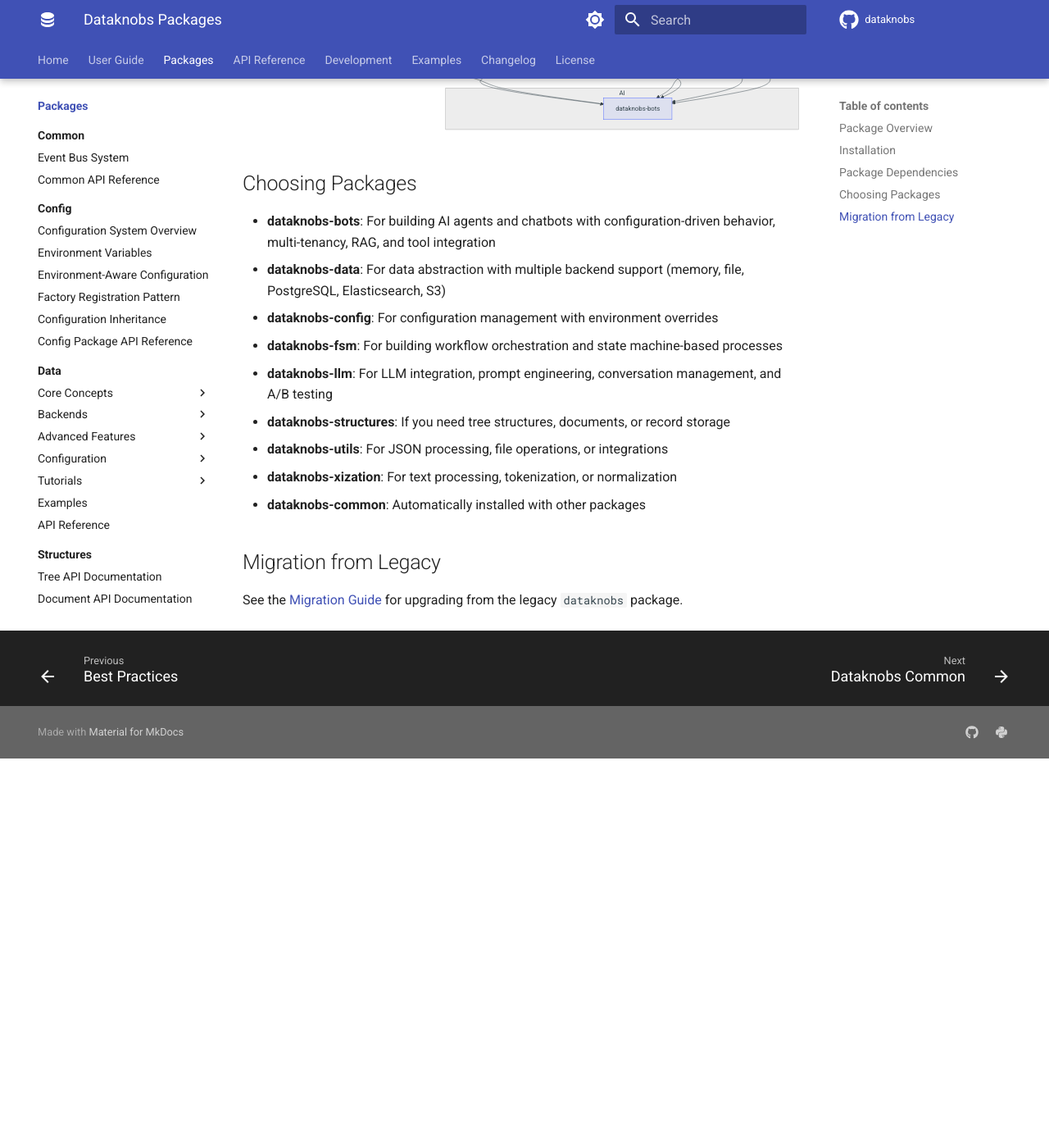
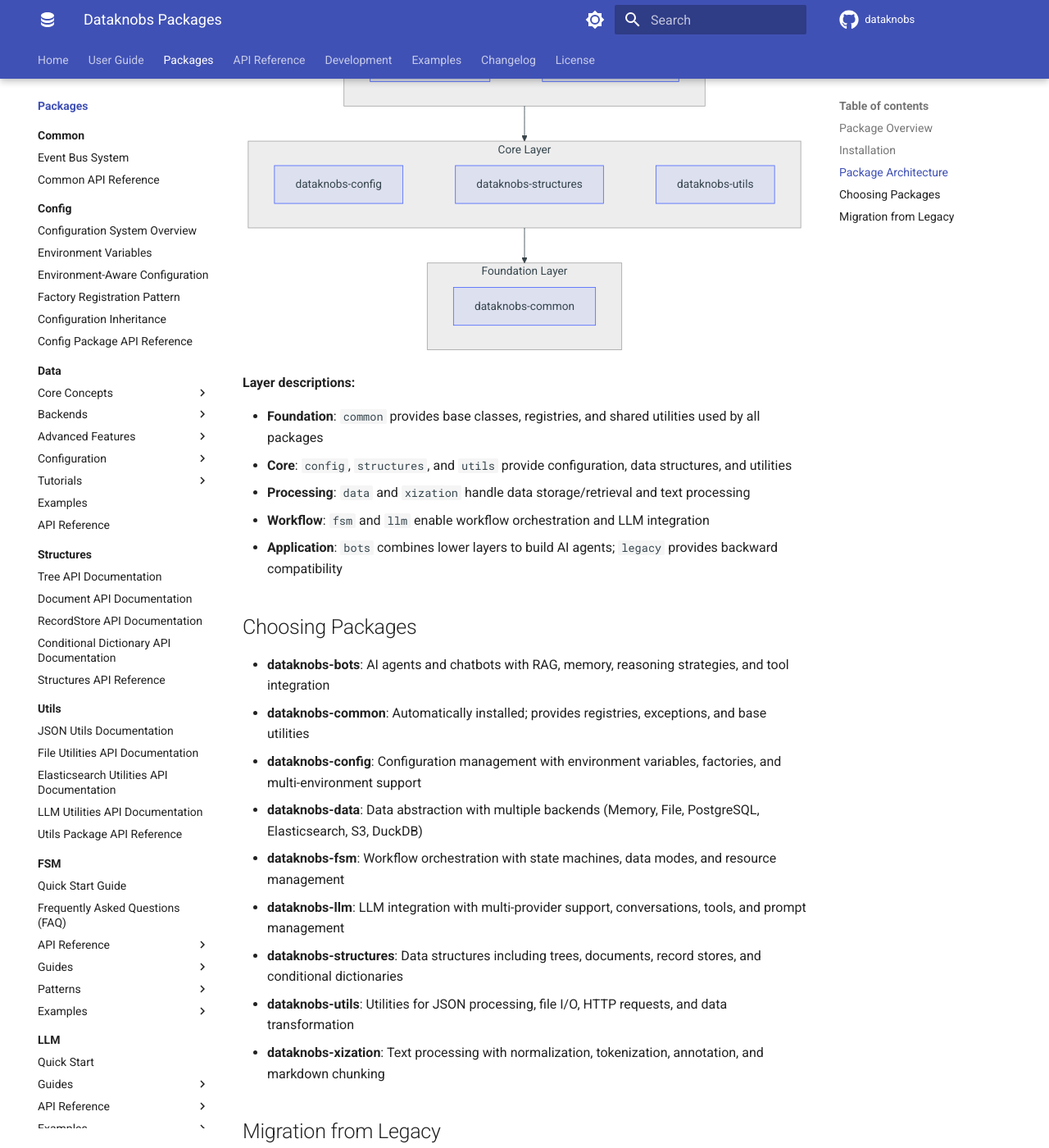
Before and after one commit to KBS-Labs/dataknobs, an MkDocs documentation site: the page built from docs/packages/index.md, in a window 1280 px wide and 1400 px high, scrolled down 2084 px. Shown: the whole window at 82% size. Built offline with MkDocs 1.6.1 and Material for MkDocs 9.7.7, drawn with Linux system fonts in a browser that asks for light colours; comment, search, counter and statistics services are not loaded; before the commit the page ends 3009 px from its top, so only the background shows below that; some of the changed text lies outside the part shown.

Commit message:
docs: consistent package ordering

````diff
--- a/docs/api/index.md
+++ b/docs/api/index.md
@@ -22,64 +22,48 @@
 
 ## Package APIs
 
-### AI & LLM Packages
+All packages listed alphabetically:
+
 - [dataknobs-bots](dataknobs-bots.md) - AI chatbots and agents API
+- [dataknobs-common](dataknobs-common.md) - Common components, registries, and exceptions API
+- [dataknobs-config](dataknobs-config.md) - Configuration management API
+- [dataknobs-data](dataknobs-data.md) - Data abstraction API
+- [dataknobs-fsm](dataknobs-fsm.md) - Finite State Machine framework API
 - [dataknobs-llm](dataknobs-llm.md) - LLM integration API
-
-### Data & Configuration Packages
-- [dataknobs-data](dataknobs-data.md) - Data abstraction API
-- [dataknobs-config](dataknobs-config.md) - Configuration management API
-
-### Workflow & Processing Packages
-- [dataknobs-fsm](dataknobs-fsm.md) - Finite State Machine framework API
-
-### Core Utilities Packages
 - [dataknobs-structures](dataknobs-structures.md) - Core data structures API
 - [dataknobs-utils](dataknobs-utils.md) - Utility functions API
 - [dataknobs-xization](dataknobs-xization.md) - Text processing API
-- [dataknobs-common](dataknobs-common.md) - Common components API
 
 ## Quick Reference
 
 ### Bots
 ```python
-from dataknobs_bots import DynaBot, BotContext
+from dataknobs_bots import DynaBot, BotContext, BotRegistry
+```
+
+### Common
+```python
+from dataknobs_common import DataknobsError, ValidationError, Registry, serialize
+```
+
+### Config
+```python
+from dataknobs_config import Config, EnvironmentConfig, EnvironmentAwareConfig
+```
+
+### Data
+```python
+from dataknobs_data import database_factory, async_database_factory, Record, Query, Filter, Operator
+```
+
+### FSM
+```python
+from dataknobs_fsm import SimpleFSM, AsyncSimpleFSM, AdvancedFSM, DataHandlingMode
 ```
 
 ### LLM
 ```python
-from dataknobs_llm import (
-    create_llm_provider,
-    LLMMessage,
-    LLMResponse,
-    MessageTemplate,
-    MessageBuilder,
-    Tool,
-    ToolRegistry
-)
-```
-
-### FSM
-```python
-from dataknobs_fsm import SimpleFSM, AdvancedFSM, AsyncSimpleFSM, DataHandlingMode
-```
-
-### Data
-```python
-from dataknobs_data import (
-    database_factory,
-    async_database_factory,
-    Record,
-    Query,
-    Filter,
-    Operator
-)
-```
-- See [dataknobs-data API reference](../packages/data/api-reference.md) for complete documentation
-
-### Config
-```python
-from dataknobs_config import Config
+from dataknobs_llm import create_llm_provider, LLMConfig, LLMMessage, ConversationManager, Tool
 ```
 
 ### Structures
@@ -89,12 +73,12 @@
 
 ### Utils
 ```python
-from dataknobs_utils import json_utils, file_utils, elasticsearch_utils
+from dataknobs_utils import json_utils, file_utils, requests_utils, pandas_utils
 ```
 
 ### Xization
 ```python
-from dataknobs_xization import normalize, masking_tokenizer, annotations
+from dataknobs_xization import MarkdownChunker, parse_markdown, Annotations, normalize
 ```
 
 ## Documentation Conventions
--- a/docs/packages/index.md
+++ b/docs/packages/index.md
@@ -7,14 +7,14 @@
 | Package | Purpose | Key Features |
 |---------|---------|--------------|
 | [dataknobs-bots](bots/index.md) | AI agents & chatbots | Configuration-driven bots, Multi-tenancy, RAG, Tool integration |
-| [dataknobs-data](data/index.md) | Data abstraction layer | Records, Fields, Multiple backends, Async support |
-| [dataknobs-config](config/index.md) | Configuration management | Modular configs, Environment overrides, Cross-references |
-| [dataknobs-fsm](fsm/index.md) | Finite State Machine framework | Workflow orchestration, State management, Resource handling |
-| [dataknobs-llm](llm/index.md) | LLM integration & prompt engineering | Unified LLM interface, Prompt templates, Conversations, A/B testing |
+| [dataknobs-common](common/index.md) | Shared components | Base classes, Registries, Serialization, Event bus |
+| [dataknobs-config](config/index.md) | Configuration management | Modular configs, Environment overrides, Object factories |
+| [dataknobs-data](data/index.md) | Data abstraction layer | Records, Queries, Multiple backends, Async support |
+| [dataknobs-fsm](fsm/index.md) | Finite State Machine framework | Workflow orchestration, Data modes, Resource handling |
+| [dataknobs-llm](llm/index.md) | LLM integration & prompts | Multi-provider, Conversations, Tools, A/B testing |
 | [dataknobs-structures](structures/index.md) | Core data structures | Tree, Document, RecordStore, ConditionalDict |
-| [dataknobs-utils](utils/index.md) | Utility functions | JSON, File, Elasticsearch, LLM utilities |
-| [dataknobs-xization](xization/index.md) | Text processing | Chunking, Tokenization, Normalization, Masking |
-| [dataknobs-common](common/index.md) | Shared components | Base classes, Common utilities |
+| [dataknobs-utils](utils/index.md) | Utility functions | JSON, File, HTTP, Elasticsearch utilities |
+| [dataknobs-xization](xization/index.md) | Text processing | Chunking, Tokenization, Normalization, Annotation |
 | [dataknobs](legacy/index.md) | Legacy compatibility | Backward compatibility (deprecated) |
 
 ## Installation
@@ -34,94 +34,76 @@
 pip install dataknobs-structures
 ```
 
-## Package Dependencies
+## Package Architecture
 
-The diagram below shows how packages depend on each other. Arrows point from dependencies to dependents (e.g., `common --> config` means config depends on common).
+Dataknobs packages are organized in layers. Higher layers depend on lower layers.
 
 ```mermaid
-graph TD
-    subgraph Foundation
+graph TB
+    subgraph Application["Application Layer"]
+        direction LR
+        bots[dataknobs-bots]
+        legacy[dataknobs<br/>legacy]
+
+        bots ~~~ legacy
+    end
+
+    subgraph Workflow["Workflow Layer"]
+        direction LR
+        fsm[dataknobs-fsm]
+        llm[dataknobs-llm]
+
+        fsm ~~~ llm
+    end
+
+    subgraph Processing["Processing Layer"]
+        direction LR
+        data[dataknobs-data]
+        xization[dataknobs-xization]
+
+        data ~~~ xization
+    end
+
+    subgraph Core["Core Layer"]
+        direction LR
+        config[dataknobs-config]
+        structures[dataknobs-structures]
+        utils[dataknobs-utils]
+
+        config ~~~ structures ~~~ utils
+    end
+
+    subgraph Foundation["Foundation Layer"]
+        direction LR
         common[dataknobs-common]
     end
 
-    subgraph Core
-        config[dataknobs-config]
-        structures[dataknobs-structures]
-        utils[dataknobs-utils]
-    end
+    %% Layer dependencies (simplified)
+    Application --> Workflow
+    Workflow --> Processing
+    Processing --> Core
+    Core --> Foundation
+```
 
-    subgraph Processing
-        xization[dataknobs-xization]
-        data[dataknobs-data]
-    end
+**Layer descriptions:**
 
-    subgraph Workflows
-        fsm[dataknobs-fsm]
-        llm[dataknobs-llm]
-    end
-
-    subgraph AI
-        bots[dataknobs-bots]
-    end
-
-    subgraph Deprecated
-        legacy[dataknobs-legacy]
-    end
-
-    %% Foundation dependencies
-    common --> config
-    common --> structures
-    common --> utils
-    common --> xization
-    common --> data
-    common --> fsm
-    common --> llm
-    common --> bots
-    common --> legacy
-
-    %% Core layer
-    structures --> utils
-    utils --> xization
-    structures --> xization
-
-    %% Data layer
-    config --> data
-    utils --> data
-
-    %% LLM layer
-    config --> llm
-    data --> llm
-
-    %% FSM layer
-    config --> fsm
-    data --> fsm
-    structures --> fsm
-    utils --> fsm
-
-    %% Bots layer (highest level)
-    config --> bots
-    llm --> bots
-    data --> bots
-    xization --> bots
-    fsm --> bots
-
-    %% Legacy
-    structures --> legacy
-    utils --> legacy
-    xization --> legacy
-```
+- **Foundation**: `common` provides base classes, registries, and shared utilities used by all packages
+- **Core**: `config`, `structures`, and `utils` provide configuration, data structures, and utilities
+- **Processing**: `data` and `xization` handle data storage/retrieval and text processing
+- **Workflow**: `fsm` and `llm` enable workflow orchestration and LLM integration
+- **Application**: `bots` combines lower layers to build AI agents; `legacy` provides backward compatibility
 
 ## Choosing Packages
 
-- **dataknobs-bots**: For building AI agents and chatbots with configuration-driven behavior, multi-tenancy, RAG, and tool integration
-- **dataknobs-data**: For data abstraction with multiple backend support (memory, file, PostgreSQL, Elasticsearch, S3)
-- **dataknobs-config**: For configuration management with environment overrides
-- **dataknobs-fsm**: For building workflow orchestration and state machine-based processes
-- **dataknobs-llm**: For LLM integration, prompt engineering, conversation management, and A/B testing
-- **dataknobs-structures**: If you need tree structures, documents, or record storage
-- **dataknobs-utils**: For JSON processing, file operations, or integrations
-- **dataknobs-xization**: For text processing, tokenization, or normalization
-- **dataknobs-common**: Automatically installed with other packages
+- **dataknobs-bots**: AI agents and chatbots with RAG, memory, reasoning strategies, and tool integration
+- **dataknobs-common**: Automatically installed; provides registries, exceptions, and base utilities
+- **dataknobs-config**: Configuration management with environment variables, factories, and multi-environment support
+- **dataknobs-data**: Data abstraction with multiple backends (Memory, File, PostgreSQL, Elasticsearch, S3, DuckDB)
+- **dataknobs-fsm**: Workflow orchestration with state machines, data modes, and resource management
+- **dataknobs-llm**: LLM integration with multi-provider support, conversations, tools, and prompt management
+- **dataknobs-structures**: Data structures including trees, documents, record stores, and conditional dictionaries
+- **dataknobs-utils**: Utilities for JSON processing, file I/O, HTTP requests, and data transformation
+- **dataknobs-xization**: Text processing with normalization, tokenization, annotation, and markdown chunking
 
 ## Migration from Legacy
 
--- a/docs/user-guide/index.md
+++ b/docs/user-guide/index.md
@@ -9,6 +9,18 @@
 - [Best Practices](best-practices.md) - Recommended patterns
 
 ## Core Capabilities
+
+### AI Agents & Chatbots
+**Package**: [dataknobs-bots](../packages/bots/index.md)
+
+Configuration-driven AI agents with memory, RAG, reasoning strategies, and multi-tenancy.
+
+- [User Guide](../packages/bots/guides/user-guide.md) - Comprehensive tutorials
+- [Configuration](../packages/bots/guides/configuration.md) - Bot configuration options
+- [Architecture](../packages/bots/guides/architecture.md) - Understanding bot components
+- [Tools](../packages/bots/guides/tools.md) - Built-in and custom tools
+
+**Use Cases**: Customer support bots, virtual assistants, knowledge base Q&A, multi-user chat systems
 
 ### Configuration Management
 **Package**: [dataknobs-config](../packages/config/index.md)
@@ -61,18 +73,6 @@
 
 **Use Cases**: Chatbots, content generation, code analysis, document summarization, Q&A systems
 
-### AI Agents & Chatbots
-**Package**: [dataknobs-bots](../packages/bots/index.md)
-
-Configuration-driven AI agents with memory, RAG, reasoning strategies, and multi-tenancy.
-
-- [User Guide](../packages/bots/guides/user-guide.md) - Comprehensive tutorials
-- [Configuration](../packages/bots/guides/configuration.md) - Bot configuration options
-- [Architecture](../packages/bots/guides/architecture.md) - Understanding bot components
-- [Tools](../packages/bots/guides/tools.md) - Built-in and custom tools
-
-**Use Cases**: Customer support bots, virtual assistants, knowledge base Q&A, multi-user chat systems
-
 ### Data Structures
 **Package**: [dataknobs-structures](../packages/structures/index.md)
 
@@ -85,6 +85,18 @@
 
 **Use Cases**: Hierarchical data, document management, knowledge graphs, data organization
 
+### Utilities
+**Package**: [dataknobs-utils](../packages/utils/index.md)
+
+Utility functions for JSON manipulation, file operations, HTTP requests, and more.
+
+- [JSON Utils](../packages/utils/json-utils.md) - JSON navigation and manipulation
+- [File Utils](../packages/utils/file-utils.md) - File I/O operations
+- [Elasticsearch](../packages/utils/elasticsearch.md) - Elasticsearch helpers
+- [LLM Utils](../packages/utils/llm-utils.md) - LLM-related utilities
+
+**Use Cases**: JSON processing, file handling, search integration, API interactions
+
 ### Text Processing
 **Package**: [dataknobs-xization](../packages/xization/index.md)
 
@@ -95,18 +107,6 @@
 - [Masking](../packages/xization/masking.md) - PII and sensitive data masking
 
 **Use Cases**: Data anonymization, text preprocessing, NLP pipelines, search indexing
-
-### Utilities
-**Package**: [dataknobs-utils](../packages/utils/index.md)
-
-Utility functions for JSON manipulation, file operations, Elasticsearch integration, and more.
-
-- [JSON Utils](../packages/utils/json-utils.md) - JSON navigation and manipulation
-- [File Utils](../packages/utils/file-utils.md) - File I/O operations
-- [Elasticsearch](../packages/utils/elasticsearch.md) - Elasticsearch helpers
-- [LLM Utils](../packages/utils/llm-utils.md) - LLM-related utilities
-
-**Use Cases**: JSON processing, file handling, search integration, API interactions
 
 ## Common Workflows
 
````
Also changed, not shown: docs/index.md (+7 -7 lines), 2 other files.
